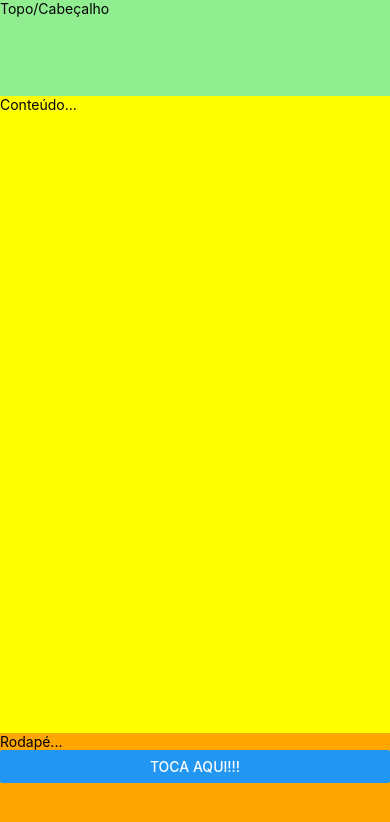
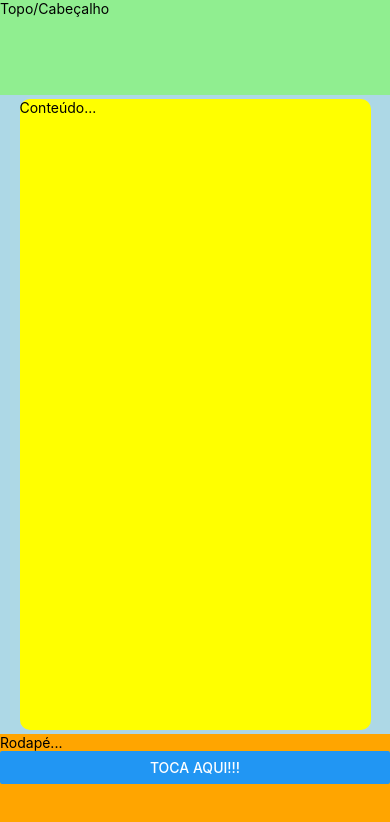
Before and after one commit to tiagotecinternet23/ola-react-native, a React Native app: screen / in a window 390 px wide. Shown: the top 822 px of the page. Built offline with nearby package versions, Linux system fonts and the light colour scheme.

Commit message:
Update App.js

```diff
--- a/App.js
+++ b/App.js
@@ -47,6 +47,12 @@ const estilos = StyleSheet.create({
   conteudo: {
     backgroundColor: "yellow",
     flex: 4,
+    width: "90%",
+    marginLeft: "auto",
+    marginRight: "auto",
+    marginTop: 4,
+    marginBottom: 4,
+    borderRadius: 10,
   },
   rodape: {
     backgroundColor: "orange",
```
